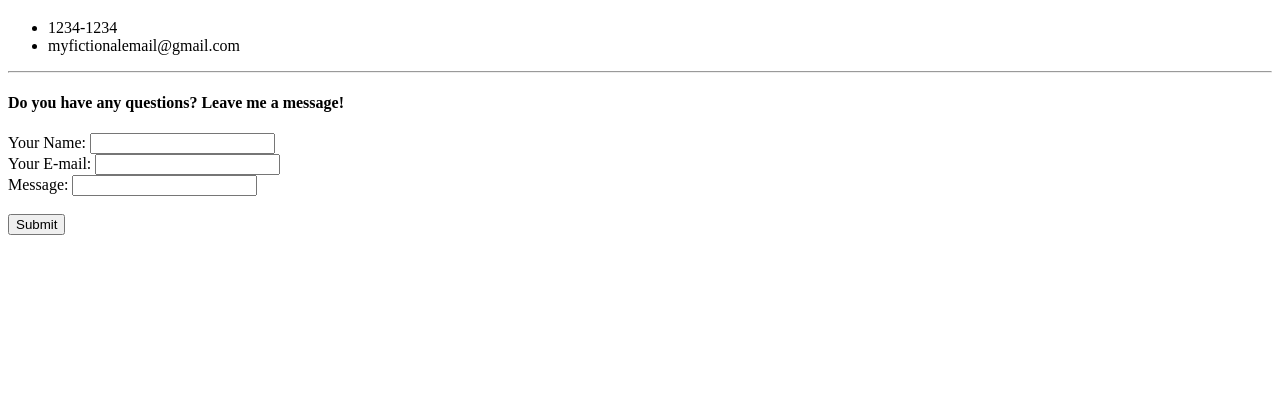
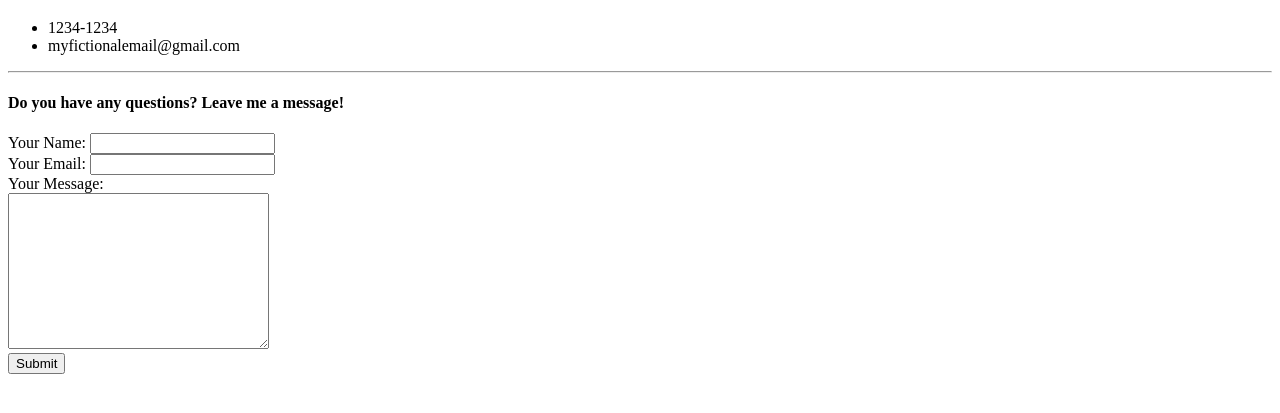
Before and after one commit to lorenacruz01/html-studies, a plain HTML site: page HTML - Personal Site/contact.html in a window 1280 px wide. Shown: the part 61-474 px from the top of the page. Drawn offline with Linux system fonts and the light colour scheme.

Commit message:
Finalização da seção de HTML intermediário

```diff
--- a/HTML - Personal Site/contact.html
+++ b/HTML - Personal Site/contact.html
@@ -13,14 +13,14 @@
         <li>myfictionalemail@gmail.com</li>
     </ul>
     <hr>
-    <form action="" method="post">
+    <form action="mailto:codetester2022@gmail.com" method="post" enctype="text/plain">
         <h4>Do you have any questions? Leave me a message!</h4>
         <label for="name">Your Name: </label>
         <input type="text" name="name" id="name"><br>
-        <label for="email">Your E-mail: </label>
-        <input type="text" name="email" id="email"><br>
-        <label for="message">Message: </label>
-        <input type="text" name="message" id="message"><br><br>
+        <label for="email">Your Email: </label>
+        <input type="email" name="email" id="email"><br>
+        <label for="message">Your Message: </label><br>
+        <textarea name="message" id="message" cols="30" rows="10"></textarea><br>
         <input type="submit" value="Submit">
     </form>
 </body>
```
Also changed, not shown: HTML - Personal Site/teste.html (added, +24 -0 lines).
